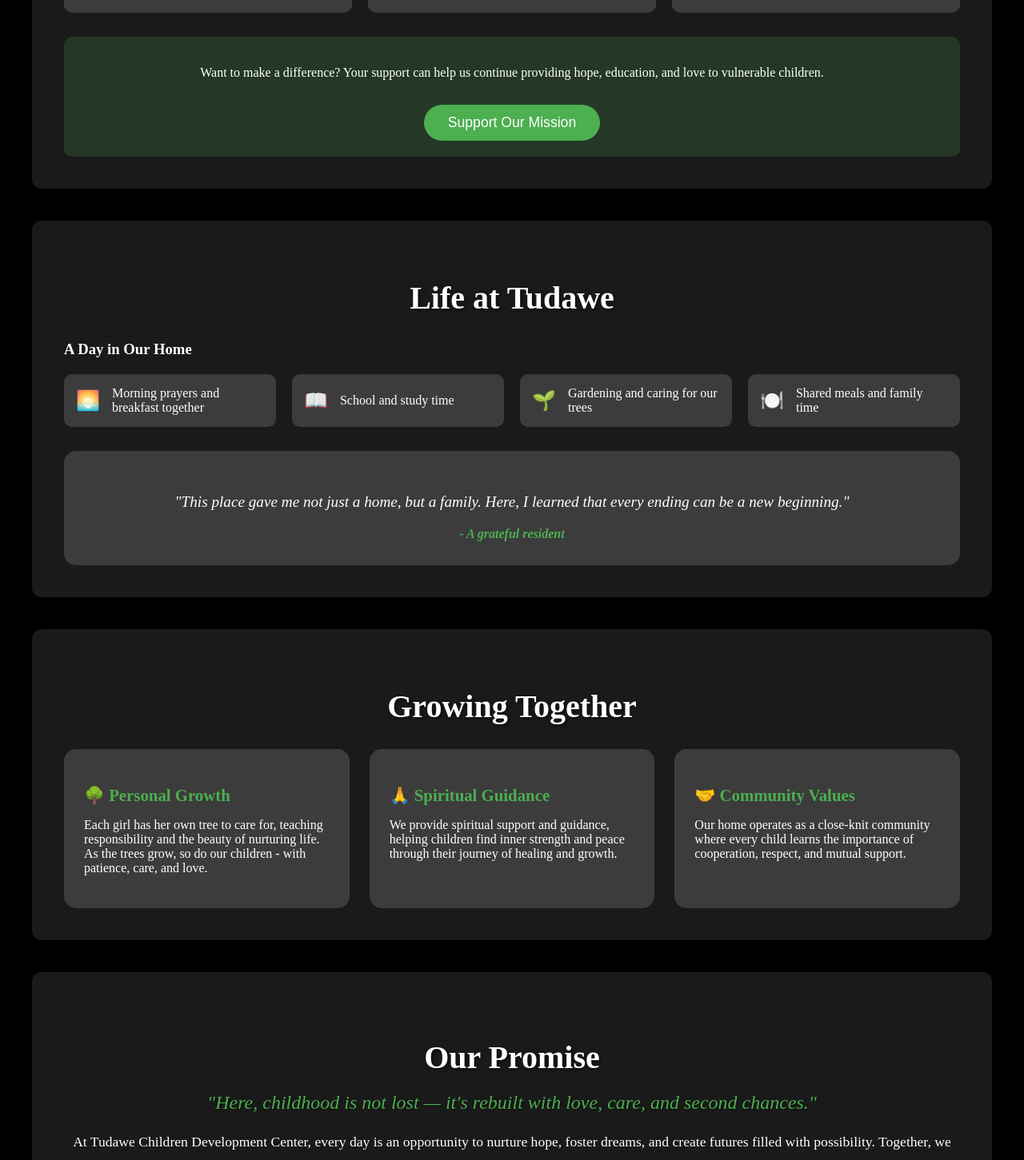
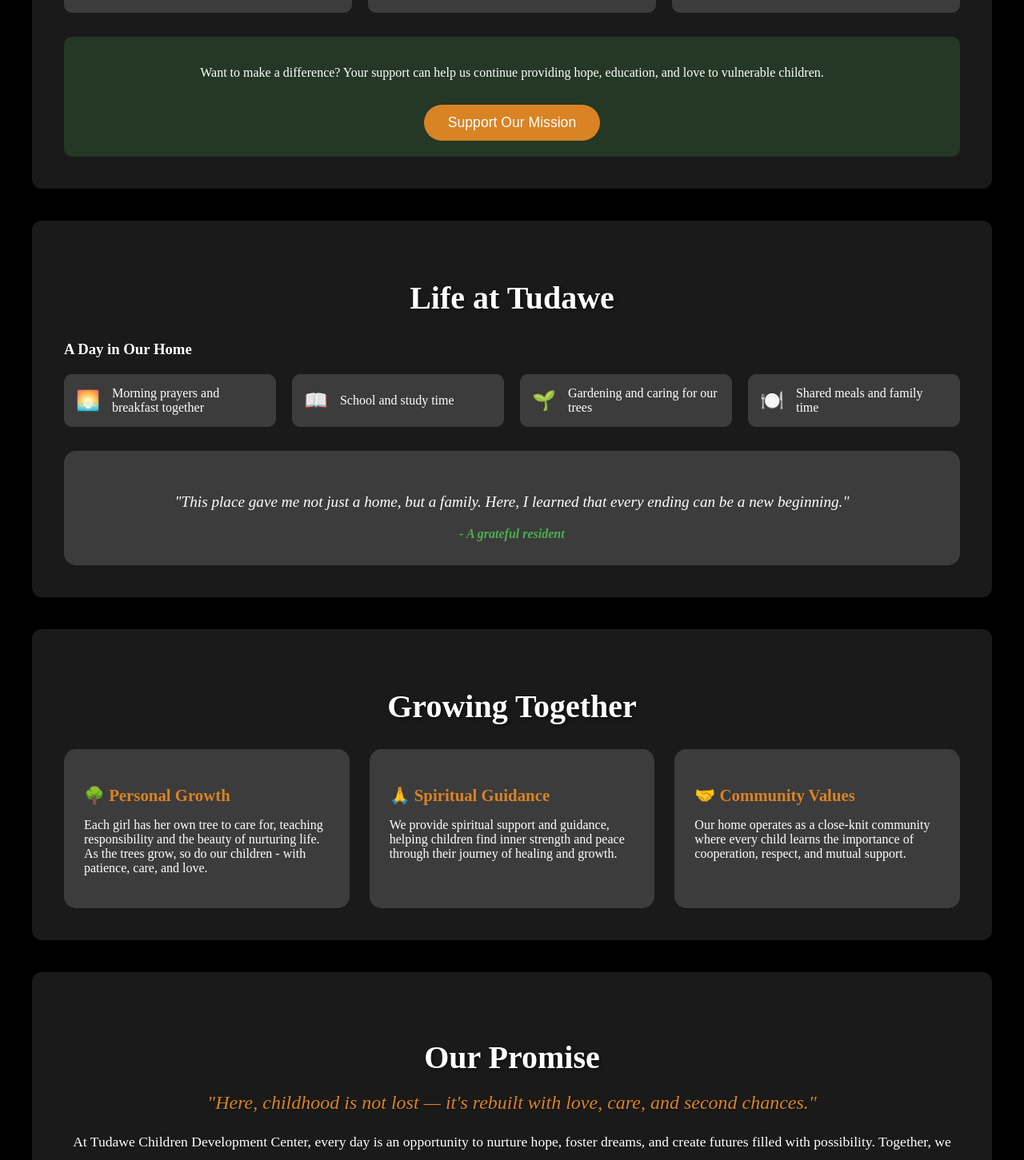
Before and after one commit to Dulan19/Thudawa_Website, a React (Create React App) app: page /Aboutus in a window 1280 px wide. Shown: the part 3920-5371 px from the top of the page at 80% size. Built offline with nearby package versions, Linux system fonts and the light colour scheme.

Commit message:
colour fixing

```diff
--- a/src/pages/Stylings/Aboutus.css
+++ b/src/pages/Stylings/Aboutus.css
@@ -303,7 +303,7 @@
 }
 
 .donate-btn {
-  background: #4caf50;
+  background: rgb(217, 131, 36);
   color: white;
   border: none;
   padding: 12px 30px;
@@ -315,7 +315,7 @@
 }
 
 .donate-btn:hover {
-  background: #45a049;
+  background: rgb(224, 150, 71);
 }
 
 /* Life Section */
@@ -411,7 +411,7 @@
 .spiritual-item h3 {
   font-size: 1.3rem;
   margin-bottom: 15px;
-  color: #4caf50;
+  color: rgb(217, 131, 36);
 }
 
 /* Closing Section */
@@ -436,7 +436,7 @@
 .closing-message {
   font-size: 1.5rem;
   font-style: italic;
-  color: #4caf50;
+  color: rgb(217, 131, 36);
   margin: 20px 0;
   text-shadow: 1px 1px 2px rgba(0, 0, 0, 0.5);
 }
```
